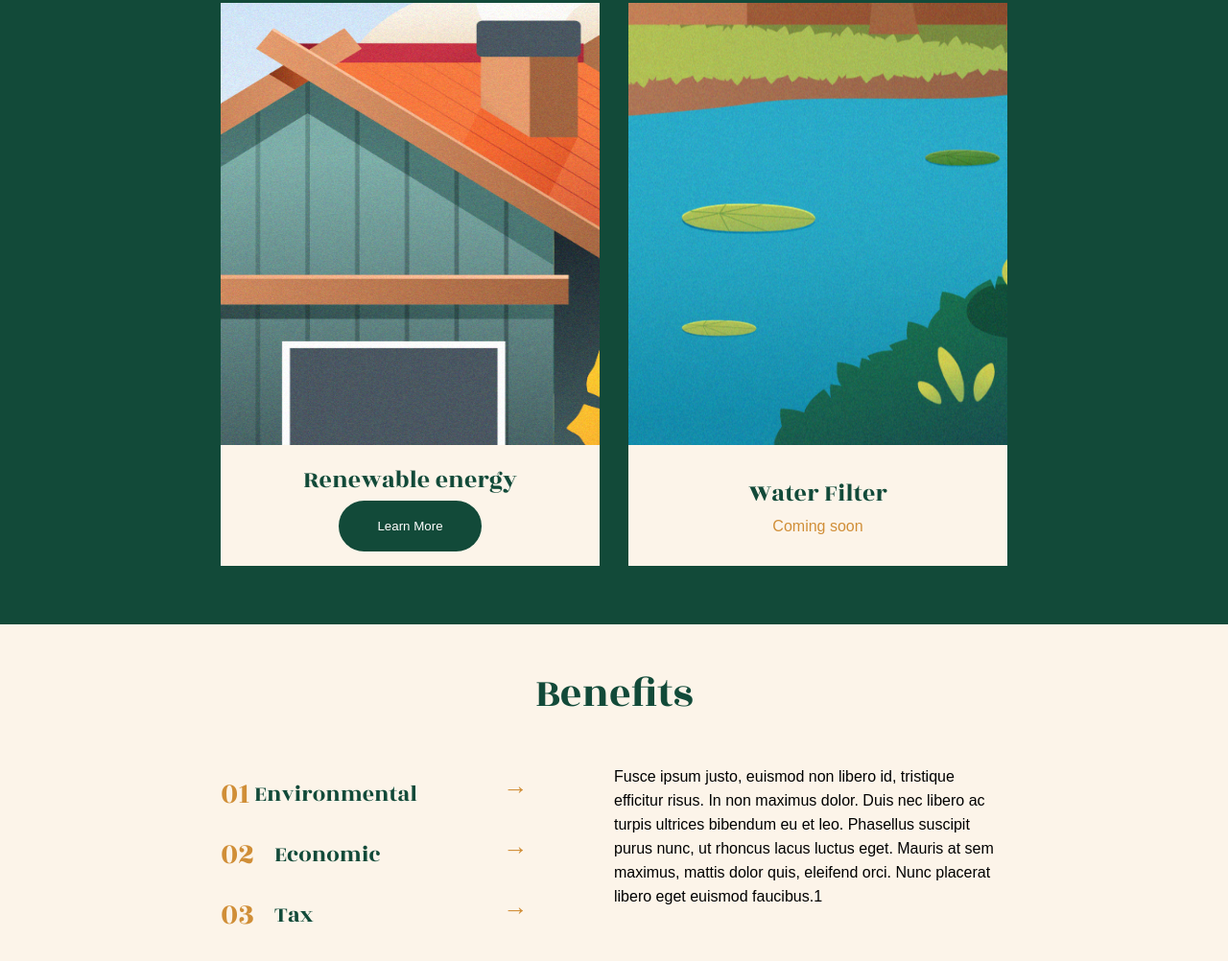
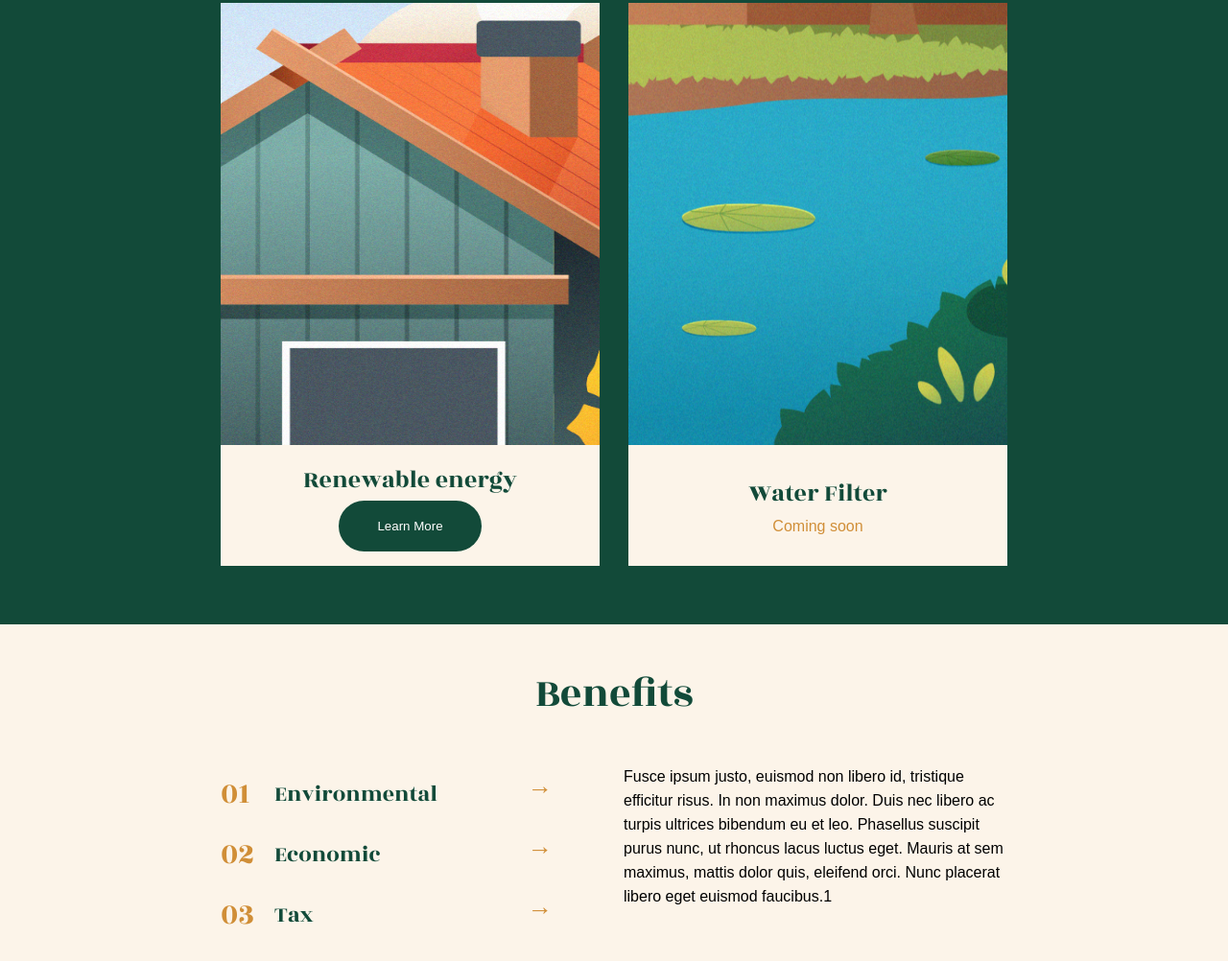
Before and after one commit to daniloVega/WATER, a website built with webpack: page src/index.html in a window 1280 px wide. Shown: the part 2116-3118 px from the top of the page at 96% size. Built offline with nearby package versions, Linux system fonts and the light colour scheme; files whose address does not match are found by name.

Commit message:
styled benefits

```diff
--- a/src/js/script.js
+++ b/src/js/script.js
@@ -84,7 +84,6 @@ document.addEventListener('DOMContentLoaded', () => {
 		item.addEventListener('click', function() {
 			const targetId = this.getAttribute('id');
 			const targetContent = document.querySelector(`.benefits__content-container .benefits__content-secondary#${targetId}`);
-
 			if (targetContent) {
 				document.querySelectorAll('.benefits__content-container .benefits__content-secondary').forEach(content => {
 					content.classList.remove('benefits__content-secondary--active');
--- a/src/scss/components/benefits/_benefits.scss
+++ b/src/scss/components/benefits/_benefits.scss
@@ -68,8 +68,14 @@
         padding: 10px 0;
         grid-template-columns: repeat(2, 1fr);
         cursor: pointer;
-		@media(min-width: variables.$breakpoint-md){
-			grid-template-columns: repeat(2, minmax(200px, 250px));
+
+        @media(min-width: variables.$breakpoint-md) {
+            grid-template-columns: 290px 30px;
+
+        }
+
+        @media (min-width: variables.$breakpoint-lg) {
+            grid-template-columns: 320px 1fr; // First column fixed width, second column takes remaining space
         }
     }
 
@@ -156,10 +162,18 @@
         display: none;
 
         @media (min-width: variables.$breakpoint-md) {
-            display: none;
-            transition: max-height 0.3s ease, padding 0.3s ease;
+            display: block;
+            max-height: 0;
+            opacity: 0;
+            overflow: hidden;
+            transition: max-height 0.3s ease, opacity 0.3s ease;
         }
 
+        @media (min-width: variables.$breakpoint-lg) {
+            p {
+                max-width: 510px;
+            }
+        }
     }
 
     &__content-secondary--active {
@@ -168,6 +182,7 @@
         @media (min-width: variables.$breakpoint-md) {
             display: block;
             max-height: 200px;
+            opacity: 1;
         }
     }
 
@@ -181,10 +196,12 @@
     }
 
     @media (min-width: variables.$breakpoint-md) {
-        .benefits__headers {
         display: grid;
         grid-template-columns: 320px 1fr;
         gap: 64px;
     }
+
+    @media (min-width: variables.$breakpoint-lg) {
+        gap: 100px;
     }
 }
```
Lines whose indentation alone changed are shown as unchanged.
